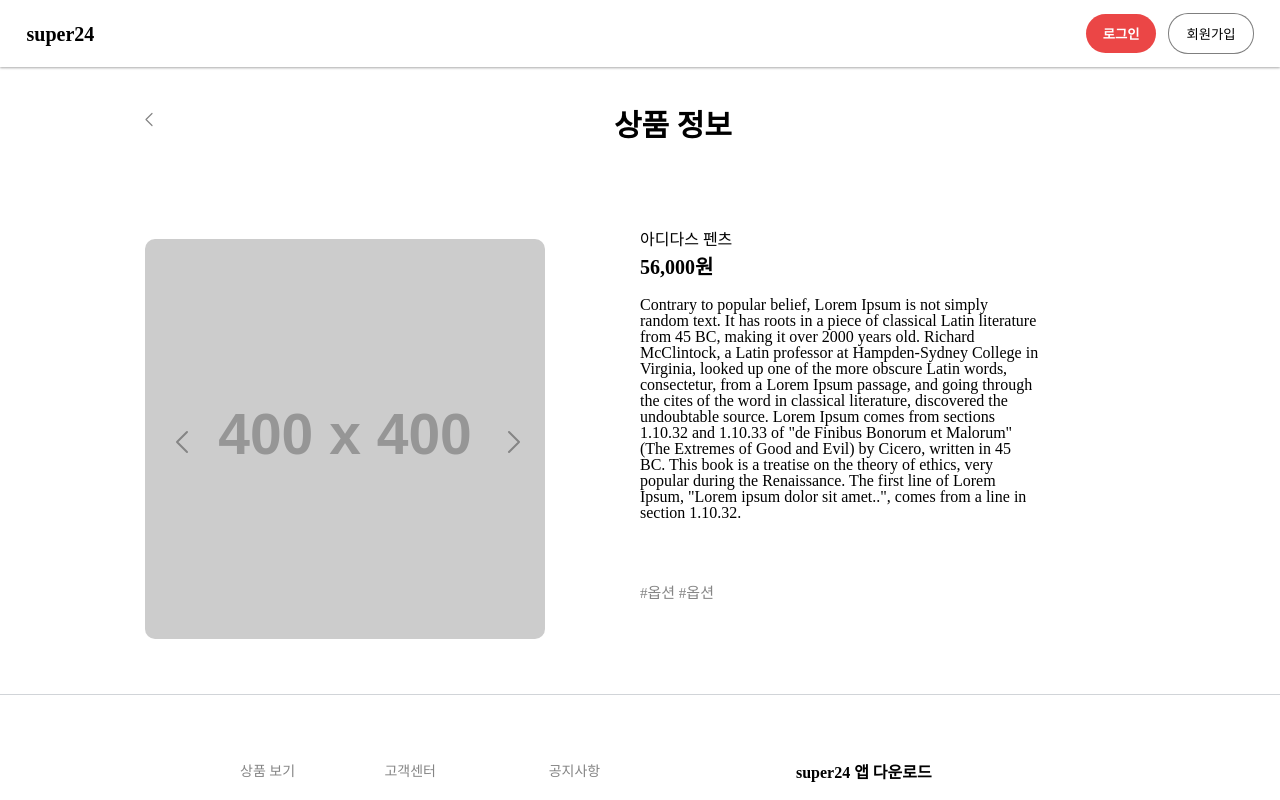
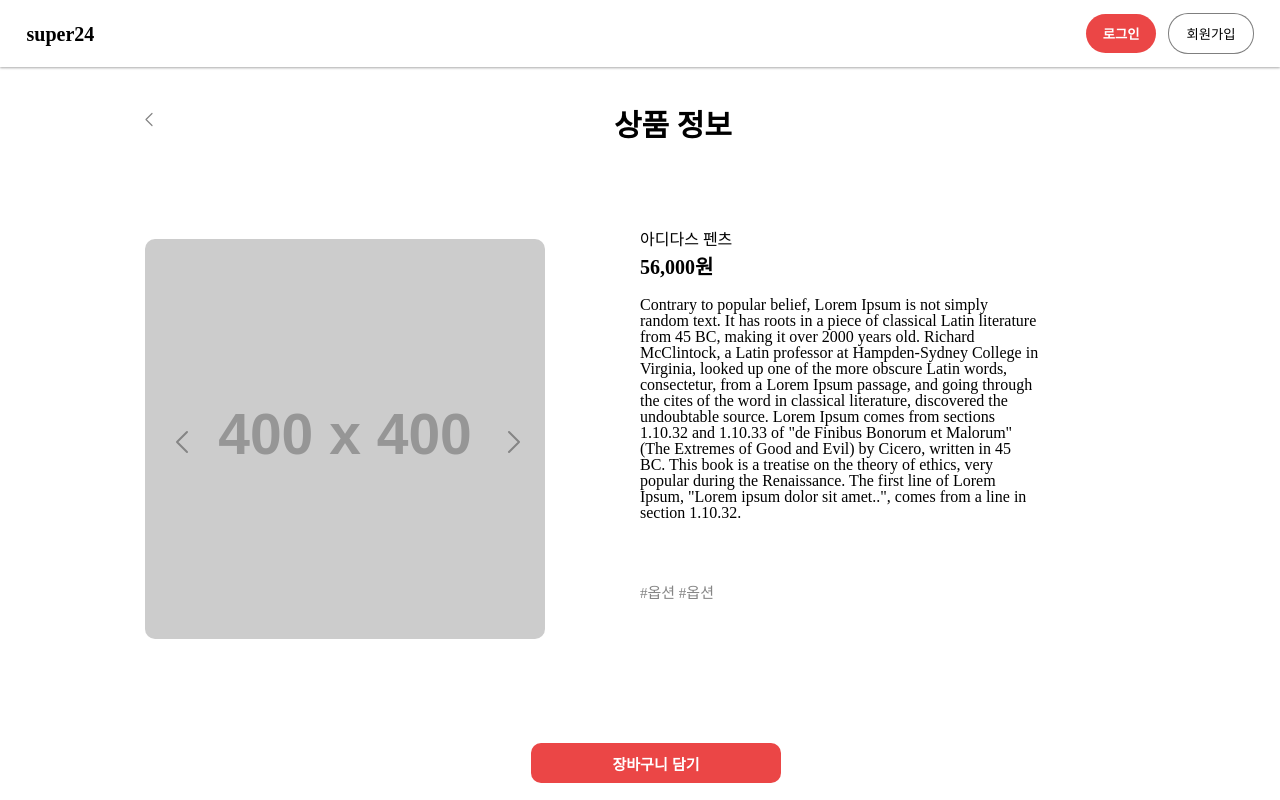
Before and after one commit to ujeans/shoppingmall_frontend, a React (Create React App) app in the folder shoppingmall/: page /product/1 in a window 1280 px wide. Shown: the top 800 px of the page. Built offline with nearby package versions, Linux system fonts and the light colour scheme.

Commit message:
장바구니 담기 버튼 추가

```diff
--- a/shoppingmall/src/components/productDetails/ProductDetail.js
+++ b/shoppingmall/src/components/productDetails/ProductDetail.js
@@ -38,6 +38,7 @@ const ProductDetail = () => {
                     </Content>
                 </InfoContainer>
             </Main>
+            <CartButton>장바구니 담기</CartButton>
         </Layout>
     );
 };
@@ -160,3 +161,16 @@ const Cagetgory = styled.div`
     font-size: 15px;
     color: #858585;
 `;
+
+const CartButton = styled.button`
+    width: 250px;
+    height: 40px;
+    margin: 49px 0px 40px 40%;
+    border: none;
+    border-radius: 10px;
+    font-size: 15px;
+    font-weight: bold;
+    background-color: #EB4646;
+    color: white;
+    cursor:pointer;
+`;
```
